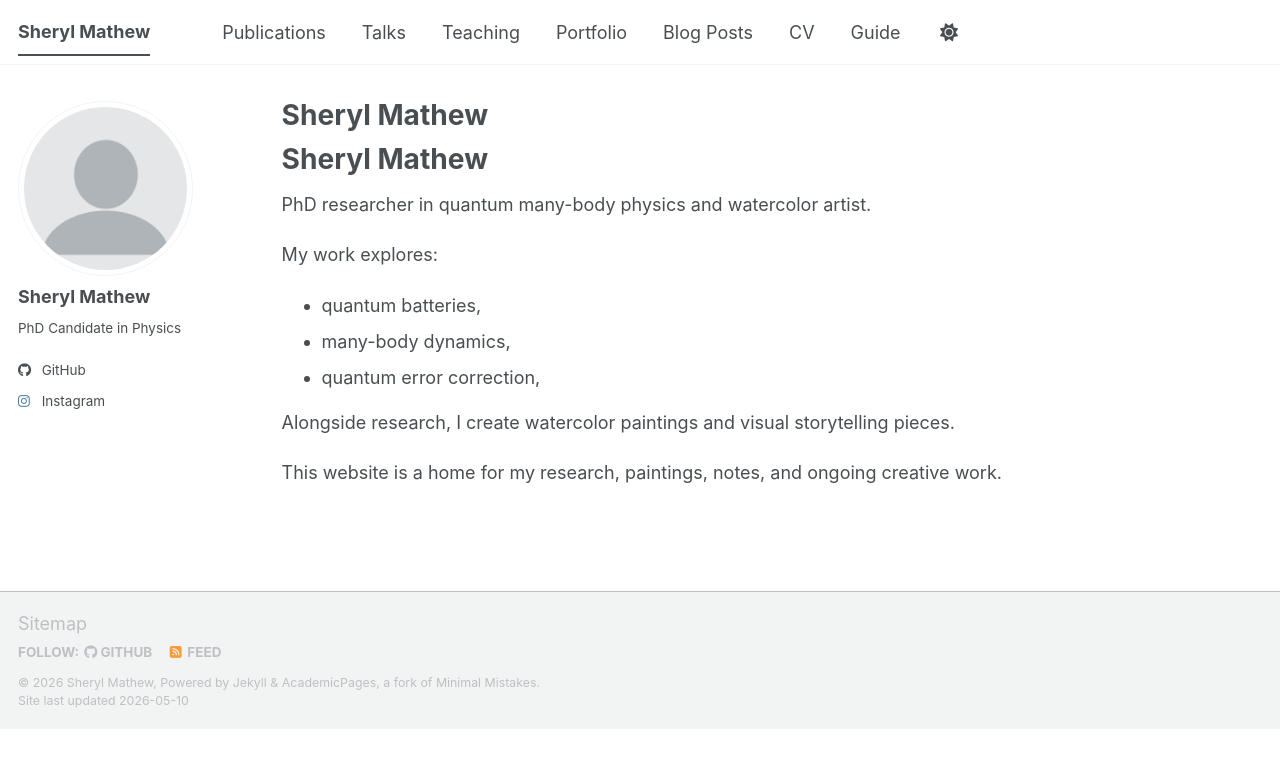
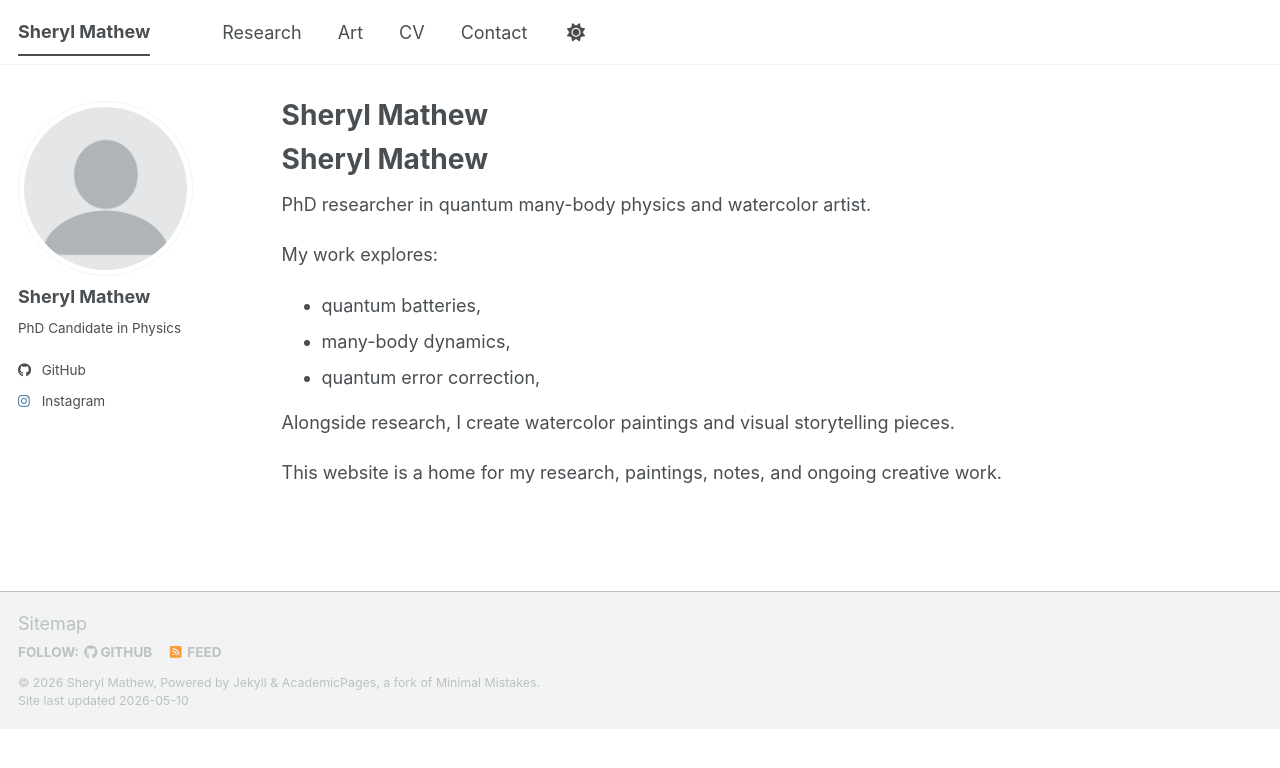
Before and after one commit to sheryl-creative-continuum/sheryl-creative-continuum.github.io, a Jekyll site: the page built from _pages/about.md, in a window 1280 px wide. Shown: the top 768 px of the page. Built offline with Jekyll 4.4.1, drawn with Linux system fonts in a browser that asks for light colours; a script bundle is joined from its source files by our own code; library files that are not in the unit come from our copies; our own code applies the rules of GitHub Pages for plain Markdown files.

Commit message:
Update navigation.yml

```diff
--- a/_data/navigation.yml
+++ b/_data/navigation.yml
@@ -8,26 +8,14 @@
 #      Markdown formatted page while the second is generated using JSON.
 
 main:
-  - title: "Publications"
+  - title: "Research"
     url: /publications/
 
-  - title: "Talks"
-    url: /talks/
-
-  - title: "Teaching"
-    url: /teaching/
-
-  - title: "Portfolio"
+  - title: "Art"
     url: /portfolio/
-
-  - title: "Blog Posts"
-    url: /year-archive/
 
   - title: "CV"
     url: /cv/
 
-  # - title: "CV"
-  #   url: /cv-json/
-
-  - title: "Guide"
-    url: /markdown/
+  - title: "Contact"
+    url: /
```
